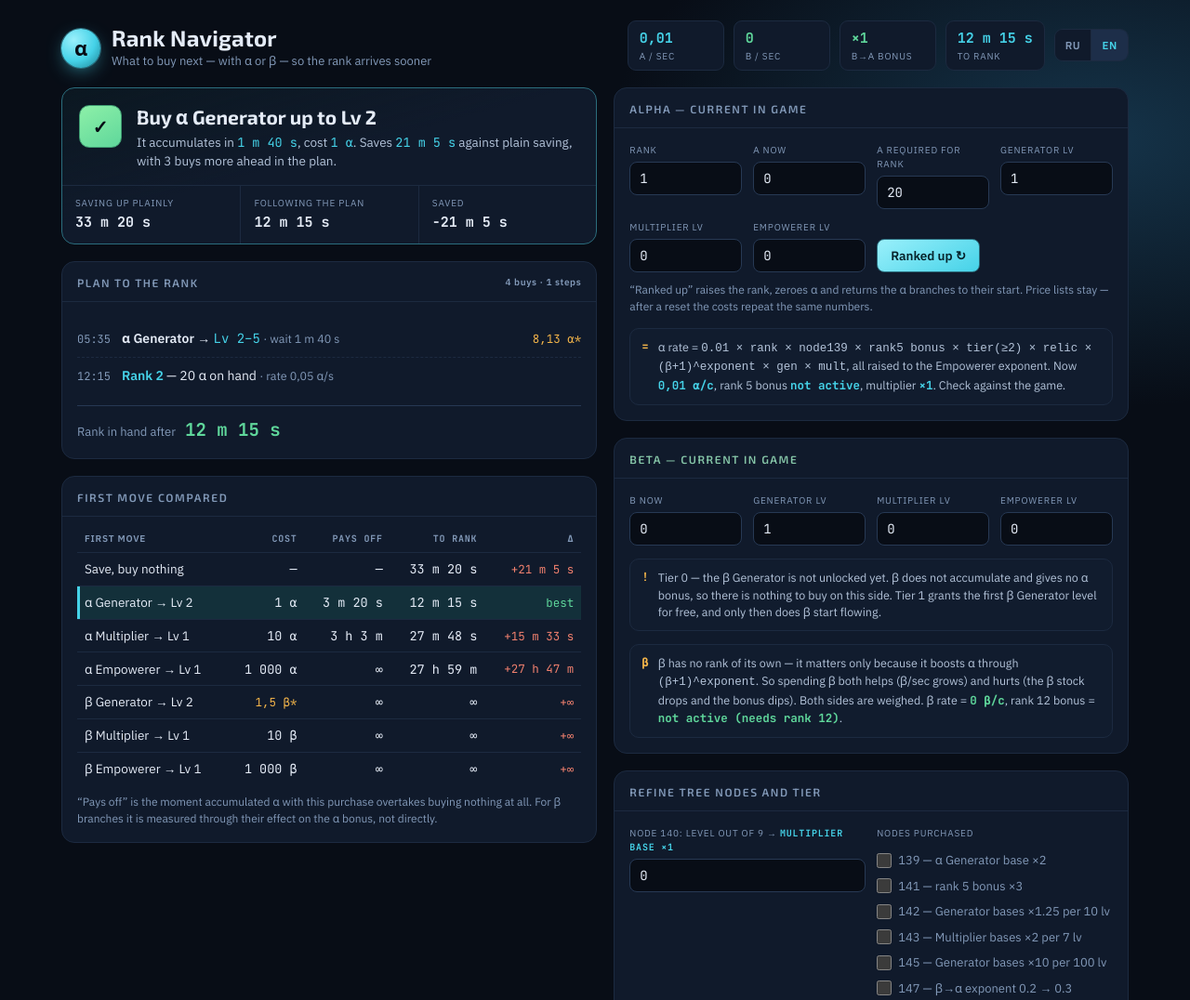
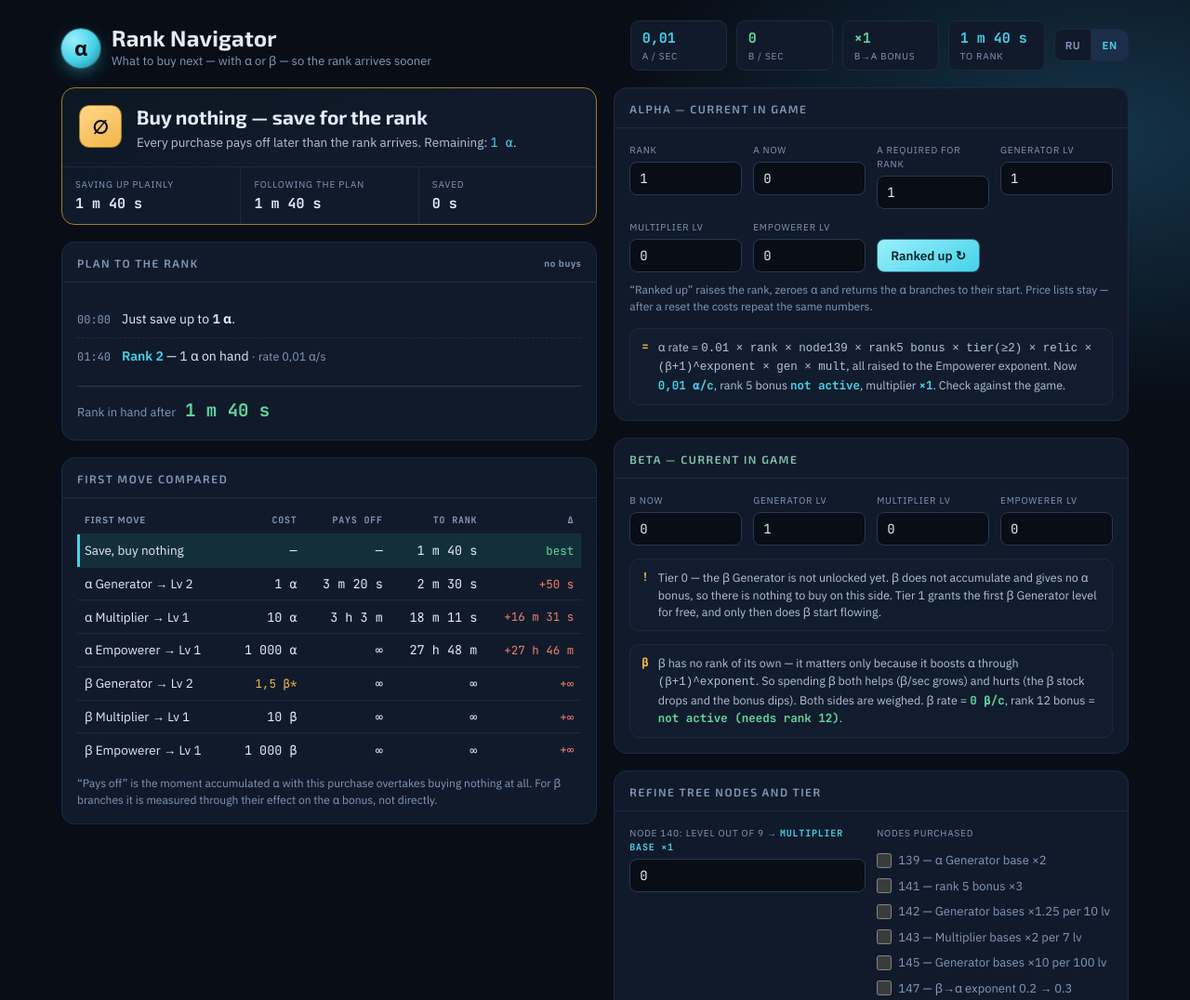
Before and after one commit to endiepq/rank-navigator, a plain HTML site: page index.html in a window 1280 px wide. Shown: the top 1076 px of the page at 93% size. Drawn offline with Linux system fonts and the light colour scheme.

Commit message:
Зашиваю цены рангов 2–17 и требования ступеней
Цены рангов — константы игры: одинаковые у всех и те же после каждого
сброса. Теперь они в таблице RANK_COSTS, поле «Нужно α на ранг» само
подставляет цену при смене ранга, при повышении ранга и при ступени.
Своё значение в поле по-прежнему перебивает таблицу и запоминается.

Требование ступени (ранг 10, 13, 16, 19) считается от её номера.

Миграция убирает из сохранёнки цены, совпавшие с таблицей, и правит
ранг 9: было 13280, в игре 13289.

Co-Authored-By: Claude Opus 5 <noreply@anthropic.com>

```diff
--- a/index.html
+++ b/index.html
@@ -275,7 +275,7 @@
           <div class="grid4">
             <label><span class="lab" data-i18n="a.rank">Ранг</span><input type="text" id="f-rank" inputmode="decimal"></label>
             <label><span class="lab" data-i18n="a.alpha">α сейчас</span><input type="text" id="f-alpha" inputmode="decimal"></label>
-            <label><span class="lab" data-i18n="a.req">Нужно α на ранг</span><input type="text" id="f-rankcost" inputmode="decimal"></label>
+            <label data-i18n-title="a.req.t" title="Цены рангов 2–17 подставляются сами. Своё значение перебивает таблицу и запоминается."><span class="lab" data-i18n="a.req">Нужно α на ранг</span><input type="text" id="f-rankcost" inputmode="decimal"></label>
             <label><span class="lab" data-i18n="lv.gen">Ур. генератора</span><input type="text" id="f-gen" inputmode="decimal"></label>
           </div>
           <div class="grid4" style="margin-top:12px">
@@ -333,7 +333,7 @@
           <div class="grid4" style="margin-top:12px">
             <label><span class="lab" data-i18n="n.tier">Ступень</span><input type="text" id="f-stupen" inputmode="decimal"></label>
             <label><span class="lab" data-i18n="n.exp">Показатель β→α</span><input type="text" id="f-betaexp" inputmode="decimal"></label>
-            <label><span class="lab" data-i18n="n.tierreq">Ступень требует ранг</span><input type="text" id="f-stupenrank" inputmode="numeric"></label>
+            <label data-i18n-title="n.tierreq.t" title="Ступени просят ранг 10, 13, 16, 19 — поле заполняется по номеру ступени."><span class="lab" data-i18n="n.tierreq">Ступень требует ранг</span><input type="text" id="f-stupenrank" inputmode="numeric"></label>
             <label><span class="lab" data-i18n="n.rankstart">Ранг после сброса</span><input type="text" id="f-rankstart" inputmode="numeric"></label>
           </div>
           <div class="grid4" style="margin-top:12px">
@@ -430,6 +430,8 @@
       "cmp.pay":"Отобьётся", "cmp.eta":"До ранга",
       "cmp.hint":"«Отобьётся» — момент, когда накопленная α с этой покупкой обгонит вариант «не покупать вовсе». Для β-веток это считается через их влияние на бонус к α, а не напрямую.",
       "a.h":"Альфа — сейчас в игре", "a.rank":"Ранг", "a.alpha":"α сейчас", "a.req":"Нужно α на ранг",
+      "a.req.t":"Цены рангов 2–17 подставляются сами. Своё значение перебивает таблицу и запоминается.",
+      "n.tierreq.t":"Ступени просят ранг 10, 13, 16, 19 — поле заполняется по номеру ступени.",
       "lv.gen":"Ур. генератора", "lv.mult":"Ур. множителя", "lv.boost":"Ур. усилителя",
       "btn.rankup":"Ранг взят ↻",
       "a.rankuphint":"«Ранг взят» поднимает ранг, обнуляет α и возвращает α-ветки на старт. Прайс-листы остаются — при сбросе цены идут теми же числами.",
@@ -490,6 +492,8 @@
       "cmp.pay":"Pays off", "cmp.eta":"To rank",
       "cmp.hint":"“Pays off” is the moment accumulated α with this purchase overtakes buying nothing at all. For β branches it is measured through their effect on the α bonus, not directly.",
       "a.h":"Alpha — current in game", "a.rank":"Rank", "a.alpha":"α now", "a.req":"α required for rank",
+      "a.req.t":"Rank costs 2–17 are filled in automatically. Your own value overrides the table and is remembered.",
+      "n.tierreq.t":"Tiers require rank 10, 13, 16, 19 — this field follows the tier number.",
       "lv.gen":"Generator Lv", "lv.mult":"Multiplier Lv", "lv.boost":"Empowerer Lv",
       "btn.rankup":"Ranked up ↻",
       "a.rankuphint":"“Ranked up” raises the rank, zeroes α and returns the α branches to their start. Price lists stay — after a reset the costs repeat the same numbers.",
@@ -639,8 +643,7 @@
     rank: 1, alpha: 0, rankCost: 20, basePerRank: 0.01, rank5k: 0.1, rank12k: 0.25, depth: 80, beam: 50, tuned: 2,
     node139: 1, node140: 1, node141: 1, node142: 1, node143: 1, node145: 1, stupen: 0, betaExp: 0.2, beta: 0,
     stupenRank: 13, rankStart: 1, relicGen: 1, singMult: 1, n140lvl: 0,
-    rankCosts: { "5":160, "6":500, "7":1000, "8":2000, "9":13280, "10":267543,
-                 "11":7797571, "12":638133197, "13":1.91e11, "14":1.73e14 },
+    rankCosts: {},
     gen:    { level: 1, start: 1, free: 1, step: 1,    ratio: 1.5,
               costs: { "2":1, "5":3.38, "7":7.59, "12":57.67, "16":292, "20":1478, "35":647160, "45":37318497 }, eff: {} },
     mult:   { level: 0, start: 0, free: 0, step: 0.1,  ratio: 5,   costs: { "1":10, "2":50, "3":250, "7":156250 }, eff: {} },
@@ -649,6 +652,26 @@
     bmult:  { level: 0, start: 0, free: 0, step: 0.1,  ratio: 5,   costs: { "1":10, "3":250, "8":781250 }, eff: {} },
     bboost: { level: 0, start: 0, free: 0, step: 0.01, ratio: 20,  costs: { "1":1000, "2":20000, "3":400000 }, eff: {} }
   };
+  // Цены рангов — константы игры: одни и те же у всех и после каждого
+  // сброса. Поэтому они зашиты, а не набираются руками; поле «Нужно α
+  // на ранг» остаётся, чтобы поправить или продолжить таблицу выше 17.
+  var RANK_COSTS = {
+    "2": 1, "3": 10, "4": 50, "5": 160, "6": 500, "7": 1000, "8": 2000,
+    "9": 13289, "10": 267543, "11": 7797571, "12": 638133197,
+    "13": 1.91e11, "14": 1.73e14, "15": 4.45e17, "16": 3.75e21, "17": 9.07e25
+  };
+  // Ступени просят ранг 10, 13, 16, 19 — шаг три ранга.
+  function tierRank(stupen){ return 10 + 3 * Math.max(0, Math.round(stupen)); }
+  // Цена следующего ранга: сначала то, что ввели руками, иначе таблица.
+  function rankCostFor(rank){
+    var k = String(Math.round(rank) + 1);
+    if (S.rankCosts && S.rankCosts[k] != null) return S.rankCosts[k];
+    return RANK_COSTS[k] != null ? RANK_COSTS[k] : null;
+  }
+  function syncRankCost(){
+    var c = rankCostFor(S.rank);
+    if (c != null) S.rankCost = c;
+  }
   var S = JSON.parse(JSON.stringify(DEF));
   var LS = "rank-navigator-public-v1";
   var dbDoc = null, saveTimer = null, lastApplied = null;
@@ -663,6 +686,17 @@
       if (!(S.depth > 30)) S.depth = 80;
       if (!(S.beam >= 50)) S.beam = 50;
       S.tuned = 2;
+    }
+    // Цены рангов переехали в зашитую таблицу. Из сохранёнки убираем
+    // те, что совпадают с ней (и прежний ранг 9 с опечаткой 13280),
+    // чтобы правки пользователя остались, а дубли не мешали.
+    if (!(S.tuned >= 3)){
+      if (S.rankCosts && S.rankCosts["9"] === 13280) S.rankCosts["9"] = 13289;
+      Object.keys(S.rankCosts || {}).forEach(function(k){
+        if (RANK_COSTS[k] != null && S.rankCosts[k] === RANK_COSTS[k]) delete S.rankCosts[k];
+      });
+      S.stupenRank = tierRank(S.stupen);
+      S.tuned = 3;
     }
     if (S.n140lvl == null){
       S.n140lvl = (S.node140 != null) ? Math.max(0, Math.min(9, Math.round(S.node140) - 1)) : 3;
@@ -1355,7 +1389,7 @@
   function refreshFields(){ FIELDS.forEach(function(f){ f.apply(); }); }
 
   function wire(){
-    bindField("f-rank",     function(){ return S.rank; },      function(v){ S.rank = Math.max(1, Math.round(v)); });
+    bindField("f-rank",     function(){ return S.rank; },      function(v){ S.rank = Math.max(1, Math.round(v)); syncRankCost(); refreshFields(); });
     bindField("f-alpha",    function(){ return S.alpha; },     function(v){ S.alpha = Math.max(0, v); });
     bindField("f-rankcost", function(){ return S.rankCost; },  function(v){ S.rankCost = Math.max(0, v); S.rankCosts[S.rank + 1] = S.rankCost; });
     bindField("f-beta",     function(){ return S.beta; },      function(v){ S.beta = Math.max(0, v); });
@@ -1366,7 +1400,7 @@
     bindCheck("f-n145", 10,   function(){ return S.node145; }, function(v){ S.node145 = v; });
     bindExpCheck("f-n147", 0.3, 0.2, function(){ return S.betaExp; }, function(v){ S.betaExp = v; });
     bindField("f-n140",     function(){ return S.n140lvl; },   function(v){ S.n140lvl = Math.max(0, Math.min(9, Math.round(v))); });
-    bindField("f-stupen",   function(){ return S.stupen; },    function(v){ S.stupen = Math.max(0, Math.round(v)); });
+    bindField("f-stupen",   function(){ return S.stupen; },    function(v){ S.stupen = Math.max(0, Math.round(v)); S.stupenRank = tierRank(S.stupen); refreshFields(); });
     bindField("f-betaexp",  function(){ return S.betaExp; },   function(v){ S.betaExp = Math.max(0, v); });
     bindField("f-stupenrank", function(){ return S.stupenRank; }, function(v){ S.stupenRank = Math.max(1, Math.round(v)); });
     bindField("f-rankstart",  function(){ return S.rankStart; },  function(v){ S.rankStart = Math.max(0, Math.round(v)); });
@@ -1456,7 +1490,7 @@
     el("btn-rankup").addEventListener("click", function(){
       S.rank = S.rank + 1;
       resetAlphaSide();
-      if (S.rankCosts[S.rank + 1] != null) S.rankCost = S.rankCosts[S.rank + 1];
+      syncRankCost();
       refreshFields(); save(); render();
       el("f-rankcost").focus();
       el("f-rankcost").select();
@@ -1471,7 +1505,8 @@
       S.rank = S.rankStart;
       resetAlphaSide();
       resetBetaSide();
-      if (S.rankCosts[S.rank + 1] != null) S.rankCost = S.rankCosts[S.rank + 1];
+      S.stupenRank = tierRank(S.stupen);
+      syncRankCost();
       refreshFields(); save(); render();
       el("f-rankcost").focus();
       el("f-rankcost").select();
@@ -1484,6 +1519,7 @@
     if (raw) mergeInto(S, JSON.parse(raw));
   } catch(e){}
   migrate();
+  syncRankCost();
 
   buildTrackBlocks();
   buildTrackParams();
```
